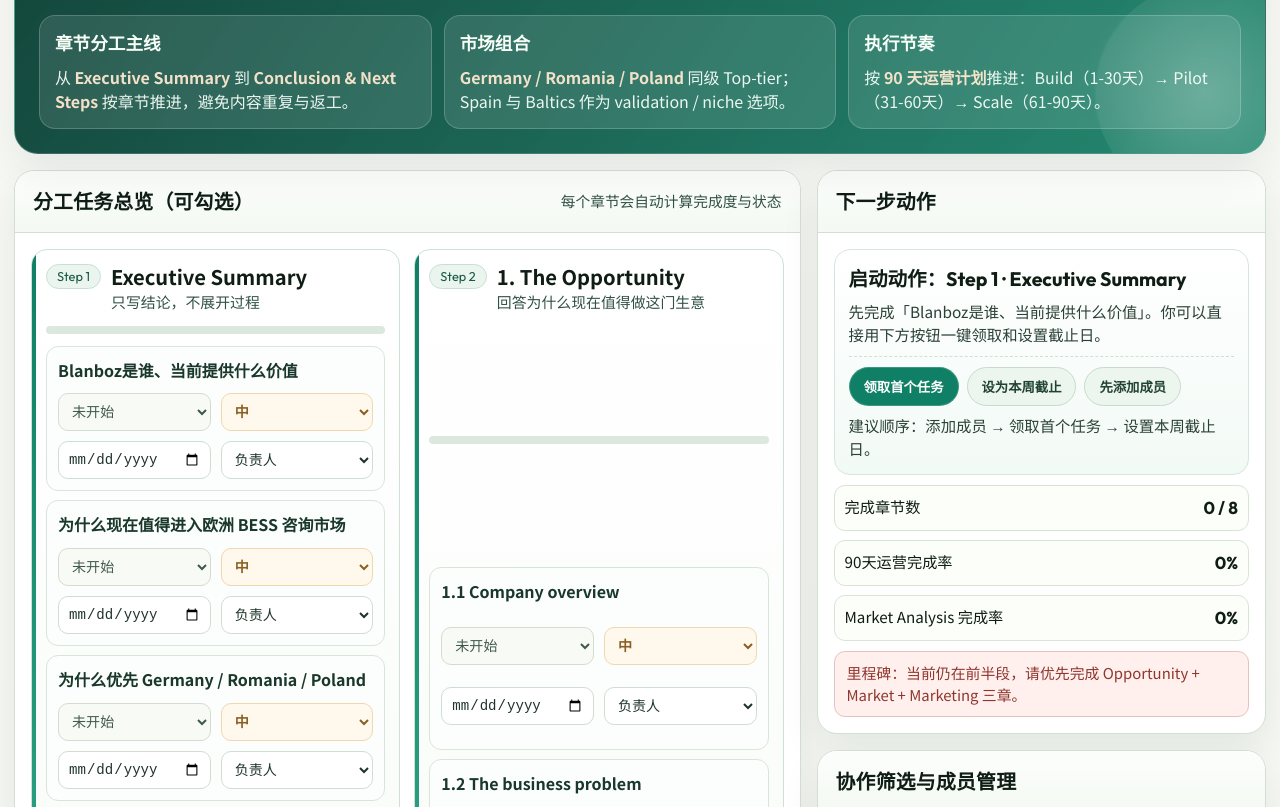
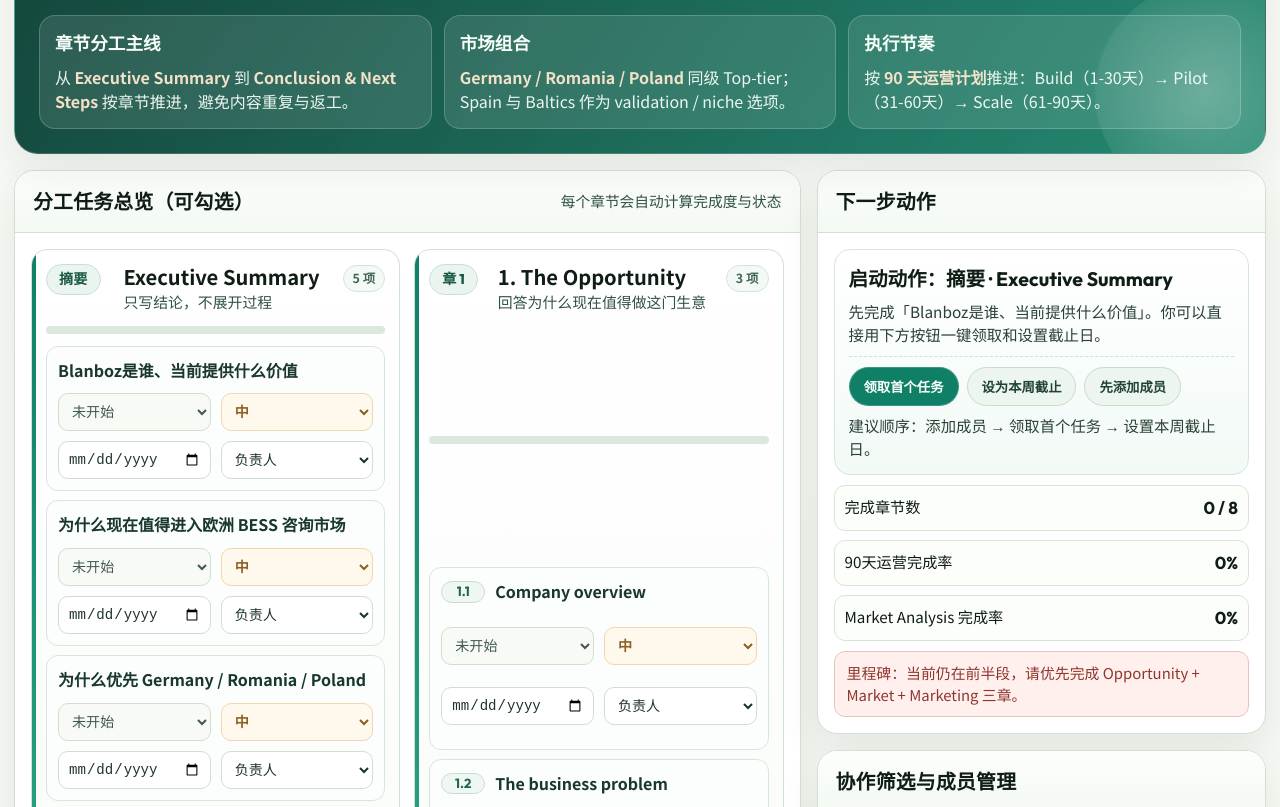
Before and after one commit to lastxuan4396/ims-group-dashboard-web, a website: page index.html in a window 1280 px wide. Shown: the part 259-1066 px from the top of the page. Drawn offline with Linux system fonts and the light colour scheme; no server answers.

Commit message:
ui: make chapter and item numbering clearer

```diff
--- a/app.js
+++ b/app.js
@@ -339,6 +339,15 @@
   const taskDefMap = getTaskDefMap();
   ensureKnownTasks();
 
+  function getStepDisplayLabel(step) {
+    const title = String(step?.title || "");
+    const match = title.match(/^(\d+)\./);
+    if (match) return `章 ${match[1]}`;
+    if (/Executive Summary/i.test(title)) return "摘要";
+    if (/Conclusion/i.test(title)) return "结论";
+    return step?.label || "章节";
+  }
+
   function ensureKnownTasks() {
     Object.keys(taskDefMap).forEach((id) => {
       if (!sharedState.tasks[id]) {
@@ -401,6 +410,14 @@
 
     const main = document.createElement("div");
     main.className = "task-main";
+    const indexMatch = String(text).match(/^(\d+(?:\.\d+)*)\s+(.+)$/);
+    if (indexMatch) {
+      const indexChip = document.createElement("span");
+      indexChip.className = "task-index";
+      indexChip.textContent = indexMatch[1];
+      main.appendChild(indexChip);
+      text = indexMatch[2];
+    }
     const label = document.createElement("span");
     label.className = "task-label";
     label.textContent = text;
@@ -470,15 +487,17 @@
       const card = document.createElement("article");
       card.className = "step-card";
       card.dataset.stepId = step.id;
+      const displayLabel = getStepDisplayLabel(step);
 
       const title = document.createElement("div");
       title.className = "step-title";
       title.innerHTML = `
-        <span class="badge">${step.label}</span>
+        <span class="badge">${displayLabel}</span>
         <div>
           <h3>${step.title}</h3>
           <p class="step-info">${step.focus}</p>
         </div>
+        <span class="step-meta">${step.tasks.length} 项</span>
       `;
 
       const progress = document.createElement("div");
@@ -717,7 +736,7 @@
       step.tasks.forEach((text, idx) => {
         ordered.push({
           id: taskId(step.id, idx),
-          step: step.label,
+          step: getStepDisplayLabel(step),
           stepId: step.id,
           title: step.title,
           text
--- a/index.html
+++ b/index.html
@@ -324,18 +324,21 @@
       display: flex;
       gap: 10px;
       align-items: flex-start;
+      justify-content: space-between;
     }
 
     .badge {
       font-family: "Outfit", sans-serif;
-      font-size: 0.8rem;
+      font-size: 0.88rem;
       background: #eaf5ef;
       border: 1px solid #cadfd4;
       color: #1a5a45;
       border-radius: 999px;
-      padding: 2px 10px;
+      padding: 4px 12px;
       line-height: 1.45;
       white-space: nowrap;
+      font-weight: 800;
+      letter-spacing: 0.2px;
     }
 
     .step-title h3 {
@@ -347,6 +350,18 @@
       font-size: 0.93rem;
       color: #315145;
       margin-top: 2px;
+    }
+
+    .step-meta {
+      font-size: 0.78rem;
+      color: #456557;
+      border: 1px solid #d2e3d7;
+      border-radius: 999px;
+      padding: 3px 9px;
+      background: #f3faf6;
+      white-space: nowrap;
+      margin-top: 1px;
+      font-weight: 700;
     }
 
     .mini-progress {
@@ -397,6 +412,23 @@
       width: 100%;
       min-width: 0;
       padding: 1px 0 2px;
+    }
+
+    .task-index {
+      display: inline-flex;
+      align-items: center;
+      justify-content: center;
+      min-width: 44px;
+      padding: 2px 8px;
+      border-radius: 999px;
+      border: 1px solid #c8ddd2;
+      background: #eef7f2;
+      color: #1f654d;
+      font-size: 0.82rem;
+      font-family: "Outfit", sans-serif;
+      font-weight: 700;
+      line-height: 1.2;
+      margin-top: 1px;
     }
 
     .task-label {
@@ -872,7 +904,7 @@
     </div>
     <div class="metric">
       <strong id="doneCount">0</strong>
-      <span> / <span id="totalCount">0</span> 已完成</span>
+      <span> / <span id="totalCount">0</span> 项任务已完成</span>
     </div>
     <div class="bar-wrap" aria-label="项目总进度">
       <div class="bar" id="overallBar"></div>
```
